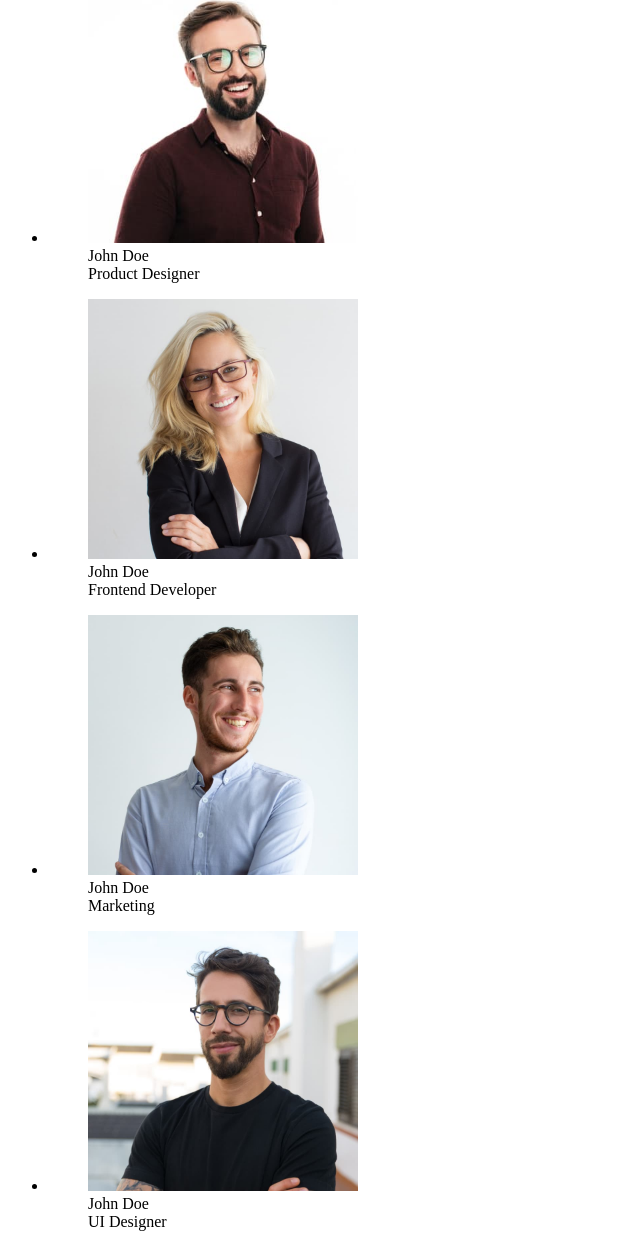
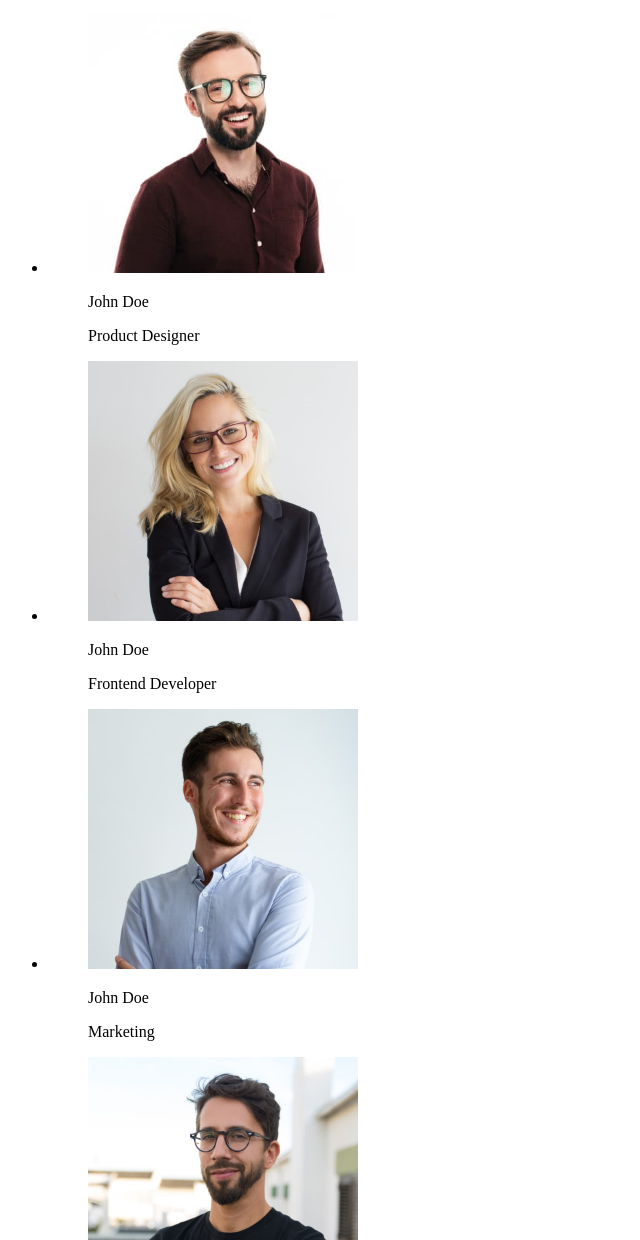
Before and after one commit to MikolajBajdalski/goit-markup-hw-02, a plain HTML site: page index.html in a window 1280 px wide. Shown: the part 1560-2800 px from the top of the page, without its empty margins (0-640 px from the left). Drawn offline with Linux system fonts and the light colour scheme.

Commit message:
Update index.html

```diff
--- a/index.html
+++ b/index.html
@@ -8,7 +8,7 @@
   </head>
   <body>
     <header>
-      <a href=""><p>WebStudio</p></a>
+      <a href=""><span>WebStudio</span></a>
       <nav>
         <ul>
           <li><a href="">Agencja</a></li>
@@ -31,28 +31,28 @@
       <section>
         <ul>
           <li>
-            <p>LOREM IPSUM</p>
+            <h3>LOREM IPSUM</h3>
             <p>
               Lorem ipsum dolor sit amet, consectetur adipiscing elit. Nam vel
               arcu sem. Sed non sodales dui. Interdum et malesuada
             </p>
           </li>
           <li>
-            <p>LOREM IPSUM</p>
+            <h3>LOREM IPSUM</h3>
             <p>
               Lorem ipsum dolor sit amet, consectetur adipiscing elit. Nam vel
               arcu sem. Sed non sodales dui. Interdum et malesuada
             </p>
           </li>
           <li>
-            <p>LOREM IPSUM</p>
+            <h3>LOREM IPSUM</h3>
             <p>
               Lorem ipsum dolor sit amet, consectetur adipiscing elit. Nam vel
               arcu sem. Sed non sodales dui. Interdum et malesuada
             </p>
           </li>
           <li>
-            <p>LOREM IPSUM</p>
+            <h3>LOREM IPSUM</h3>
             <p>
               Lorem ipsum dolor sit amet, consectetur adipiscing elit. Nam vel
               arcu sem. Sed non sodales dui. Interdum et malesuada
@@ -98,8 +98,10 @@
                 alt="John Doe Product Designer"
                 width="270"
                 height="260" />
-              <figcaption>John Doe</figcaption>
-              <figcaption>Product Designer</figcaption>
+              <figcaption>
+                <p>John Doe</p>
+                <p>Product Designer</p>
+              </figcaption>
             </figure>
           </li>
           <li>
@@ -109,8 +111,10 @@
                 alt="John Doe Frontend Developer"
                 width="270"
                 height="260" />
-              <figcaption>John Doe</figcaption>
-              <figcaption>Frontend Developer</figcaption>
+              <figcaption>
+                <p>John Doe</p>
+                <p>Frontend Developer</p>
+              </figcaption>
             </figure>
           </li>
           <li>
@@ -120,8 +124,10 @@
                 alt="John Doe Marketing"
                 width="270"
                 height="260" />
-              <figcaption>John Doe</figcaption>
-              <figcaption>Marketing</figcaption>
+              <figcaption>
+                <p>John Doe</p>
+                <p>Marketing</p>
+              </figcaption>
             </figure>
           </li>
           <li>
@@ -131,8 +137,10 @@
                 alt="John Doe UI Designer"
                 width="270"
                 height="260" />
-              <figcaption>John Doe</figcaption>
-              <figcaption>UI Designer</figcaption>
+              <figcaption>
+                <p>John Doe</p>
+                <p>UI Designer</p>
+              </figcaption>
             </figure>
           </li>
         </ul>
```
